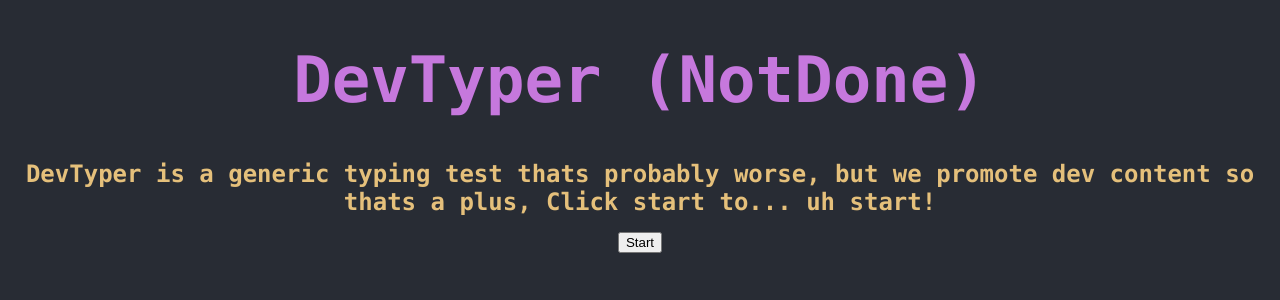
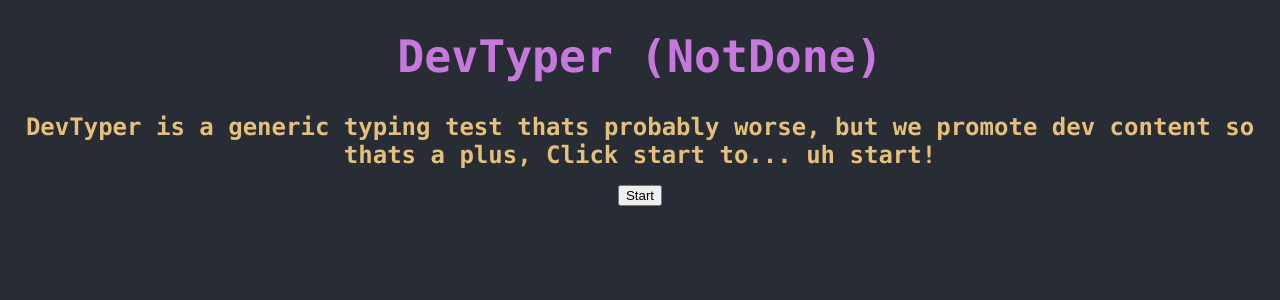
Before and after one commit to nacleric/devTyper, a React (Create React App) app: page / in a window 1280 px wide. Shown: the top 300 px of the page. Built offline with nearby package versions, Linux system fonts and the light colour scheme.

Commit message:
changed font size

```diff
--- a/src/static/App.css
+++ b/src/static/App.css
@@ -14,7 +14,7 @@
 
 /* TextBox Component */
 .logo {
-  font-size: 4rem;
+  font-size: 2.8rem;
   color: var(--purple);
 }
 
```
